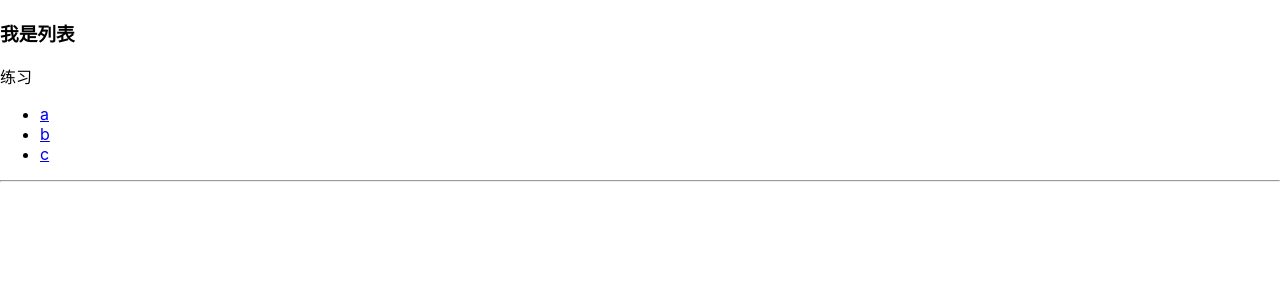
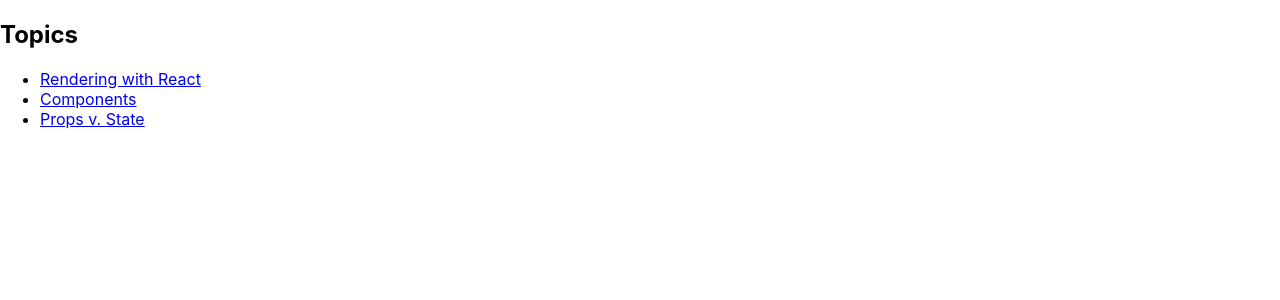
Before and after one commit to hslhushaolong/react-try, a React (Create React App) app: page /try in a window 1280 px wide. Shown: the top 300 px of the page. Built offline with nearby package versions, Linux system fonts and the light colour scheme.

Commit message:
添加二级路由组件

```diff
--- a/src/page/try/index.js
+++ b/src/page/try/index.js
@@ -1,37 +1,48 @@
 import React, { Component } from 'react';
-import { Route, Prompt, Link} from 'react-router-dom';
-const Topic = ({match}) => {
-    return <div><h3>{match.params.topicId}</h3></div>
-  };
+import { BrowserRouter as Router, Route, Prompt, NavLink, Link } from 'react-router-dom';
 
-class TryComponent extends Component {
+class Topics extends Component {
     constructor(props) {
-        super(props);
-        this.state = {
-        };
+        super(props)
+        this.state = {}
     }
 
-    render() {
+    render () {
         const { match } = this.props;
-        console.log(`${match.url}/:topicId`);
-        return  (<div>
-              <h3>我是列表</h3>
-                {/* <Prompt message='你确定要离开页面吗？' /> */}
-                练习
-              <ul>
-                <li><Link to={`${match.url}/react`}>a</Link></li>
-                <li><Link to={`${match.url}/router`}>b</Link></li>
-                <li><Link to={`${match.url}/redux`}>c</Link></li>
-              </ul>
-              <hr/>
-              <Route exact path={`${match.url}/:topicId`} render={(match) => {
-                  console.log(match.params.topicId)
-                  return 'topicId';
-              }}/>
-            </div>
+        console.log(this.props);
+            return (
+              <Router basename={match.url}>
+              <div>
+                <h2>Topics</h2>
+                {/* <Prompt when={true} message='你确定要跳转页面吗' /> */}
+                {/* <Prompt message={location => {
+                    return `你确定要跳转到${location.pathname}吗？`;
+                    }} /> */}
+
+                <ul>
+                  <li>
+                    <Link replace to={`/rendering`} >Rendering with React</Link>
+                  </li>
+                  <li>
+                    <NavLink activeStyle={{ color: 'red'}} to={`/components`}>Components</NavLink>
+                  </li>
+                  <li>
+                    <NavLink activeStyle={{ color: 'red'}} to={`/props-v-state`}>Props v. State</NavLink>
+                  </li>
+                </ul>
+
+                <Route path={`/:topicId`} render={(props) => {
+                    return <div>{props.match.params.topicId}</div>;
+                }} />
+                <Route
+                  exact
+                  path={match.path}
+                  render={() => <h3>Please select a topic.</h3>}
+                  // children={() => <h3>Please select a topic.</h3>}
+                />
+              </div>
+              </Router>
         )
     }
-
 }
-
-export default TryComponent;
+export default Topics;
```
